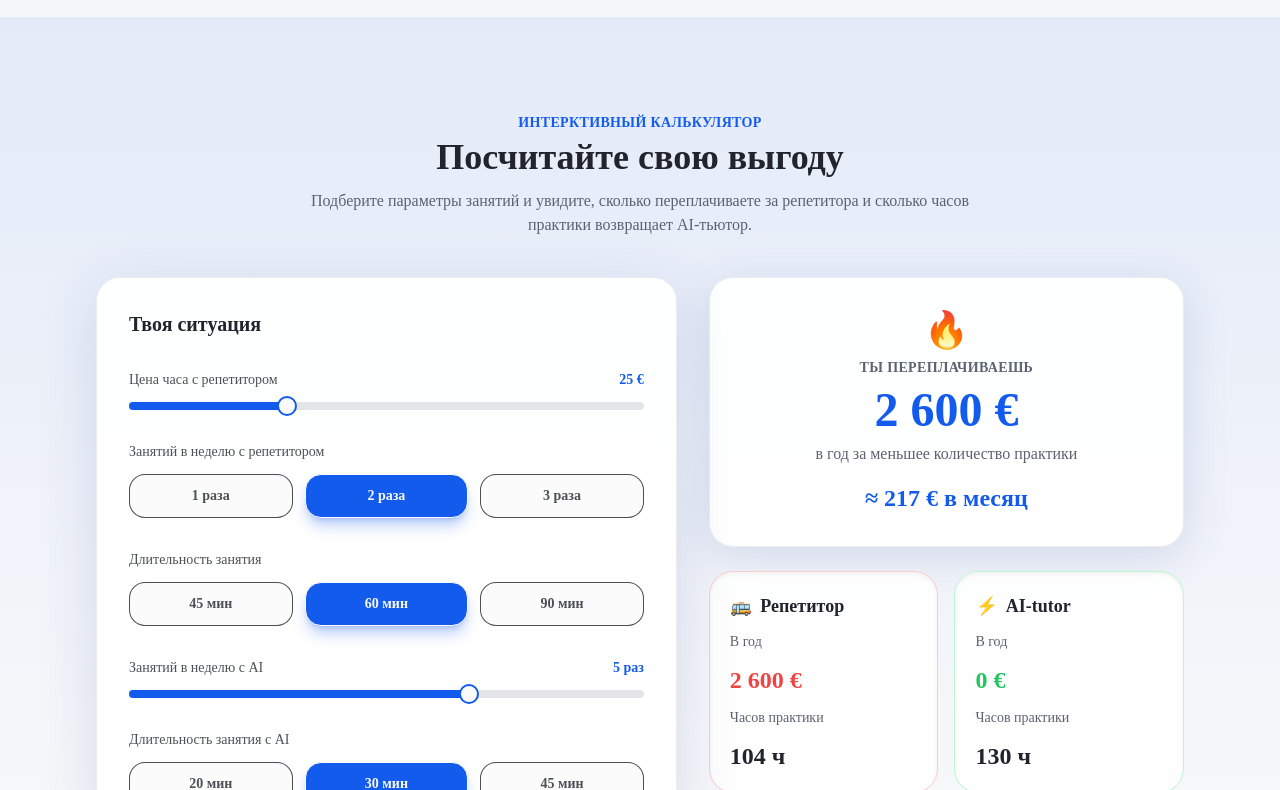
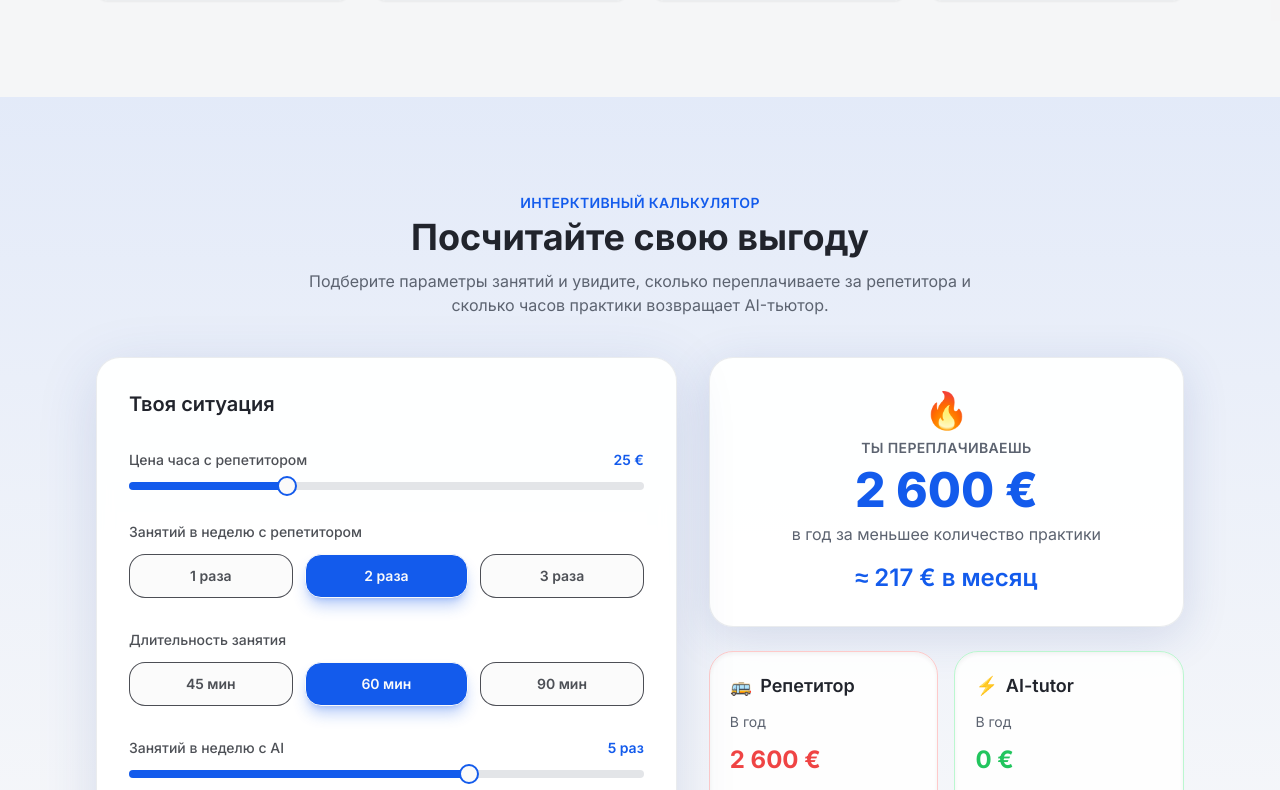
Before and after one commit to poslavsky/aiboosted.me, a React (Vite) app: page / in a window 1280 px wide. Shown: the part 3790-4580 px from the top of the page. Built offline with nearby package versions, Linux system fonts and the light colour scheme.

Commit message:
Fix font fallbacks - add sans-serif and monospace

```diff
--- a/tailwind.config.ts
+++ b/tailwind.config.ts
@@ -53,9 +53,9 @@ export default {
                 ring: "hsl(var(--ring) / <alpha-value>)",
             },
             fontFamily: {
-                sans: ["Inter", "var(--font-sans)"],
+                sans: ["Inter", "system-ui", "sans-serif"],
                 serif: ["var(--font-serif)"],
-                mono: ["JetBrains Mono", "var(--font-mono)"],
+                mono: ["JetBrains Mono", "monospace"],
             },
             keyframes: {
                 "accordion-down": {
```
